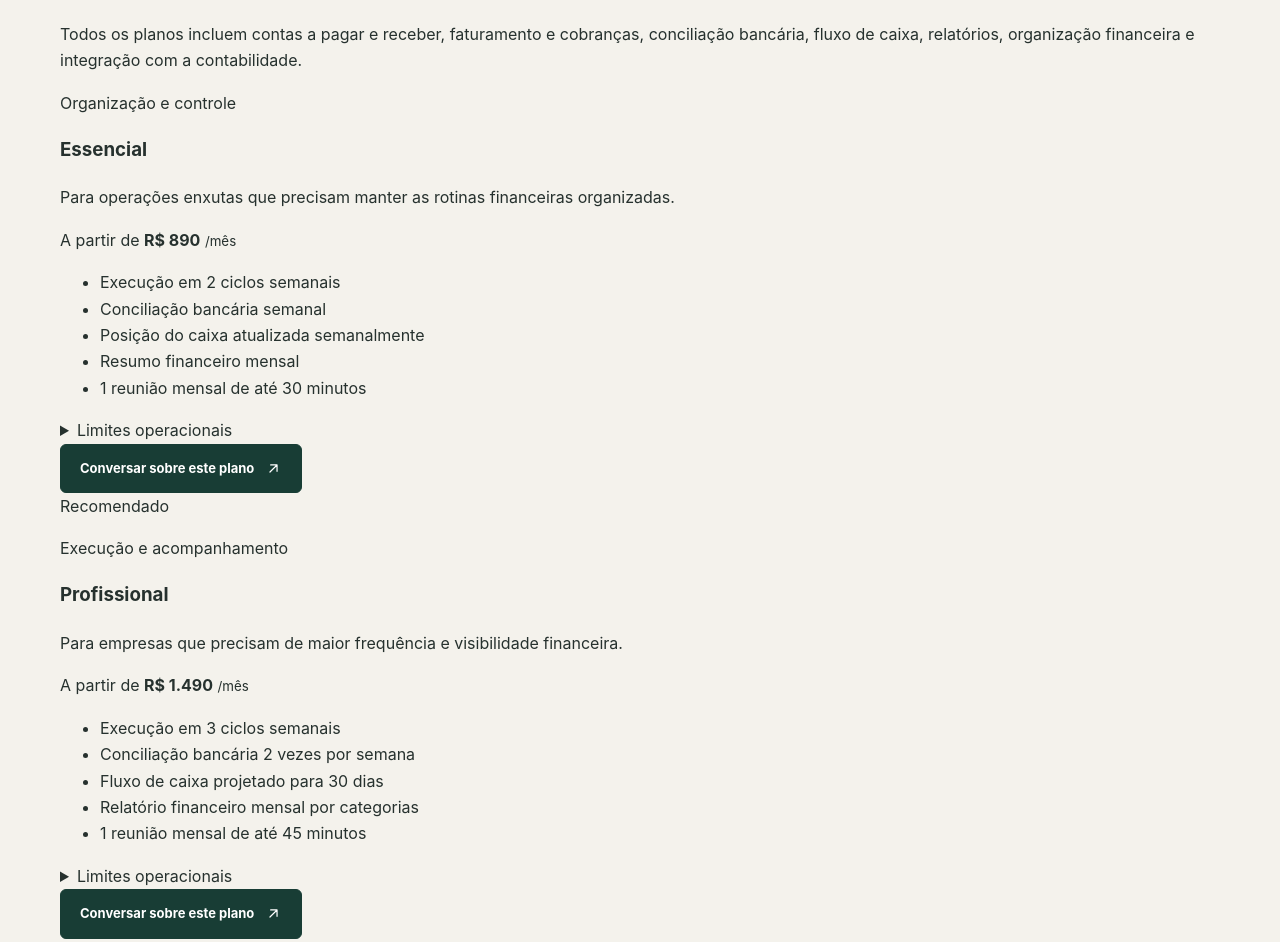
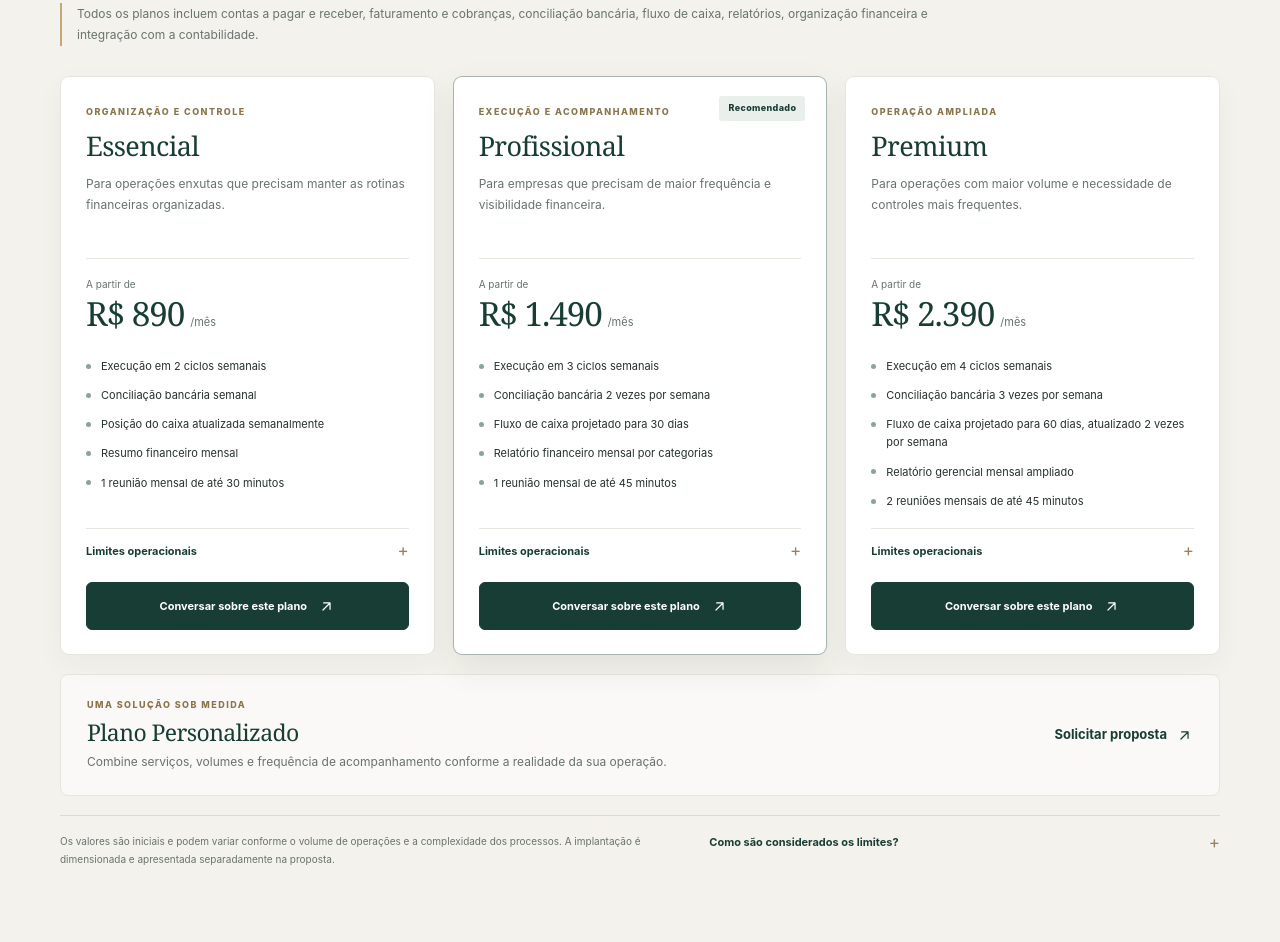
Before and after one commit to vallebpo/valle-bpo-site, a plain HTML site: page index.html in a window 1280 px wide. Shown: the part 3195-4137 px from the top of the page. Drawn offline with Linux system fonts and the light colour scheme.

Commit message:
Atualização da seção de planos e preços.

```diff
--- a/assets/css/styles.css
+++ b/assets/css/styles.css
@@ -146,3 +146,351 @@ a{color:inherit}button{font:inherit}svg{width:20px;height:20px;fill:none;stroke:
     padding: 12px 1px;
   }
 }
+
+/* =========================================================
+   Planos e investimento — Valle BPO Financeiro
+   Estilos isolados da seção #planos
+   ========================================================= */
+.plans-section {
+  background: var(--paper);
+}
+
+.plans-intro {
+  margin-bottom: 25px;
+}
+
+.plans-included {
+  max-width: 920px;
+  margin: 0 0 30px;
+  padding-left: 15px;
+  border-left: 2px solid var(--gold);
+  color: var(--muted);
+  font-size: 12px;
+  line-height: 1.8;
+}
+
+.plans-grid {
+  display: grid;
+  grid-template-columns: repeat(3, minmax(0, 1fr));
+  align-items: stretch;
+  gap: 18px;
+}
+
+.plan-card {
+  position: relative;
+  display: flex;
+  min-width: 0;
+  flex-direction: column;
+  padding: 28px 25px 24px;
+  border: 1px solid var(--line);
+  border-radius: 9px;
+  background: var(--white);
+  box-shadow: 0 9px 28px rgba(26, 48, 40, .045);
+}
+
+.plan-card-featured {
+  border-color: rgba(24, 61, 53, .38);
+  box-shadow: 0 13px 34px rgba(26, 48, 40, .085);
+}
+
+.plan-recommended {
+  position: absolute;
+  top: 19px;
+  right: 21px;
+  padding: 5px 9px;
+  border-radius: 3px;
+  background: var(--green-soft);
+  color: var(--green);
+  font-size: 9px;
+  font-weight: 800;
+  letter-spacing: .35px;
+}
+
+.plan-kicker {
+  margin: 0 0 11px;
+  color: #8C744D;
+  font-size: 9px;
+  font-weight: 850;
+  letter-spacing: 1.45px;
+  line-height: 1.5;
+  text-transform: uppercase;
+}
+
+.plan-card-featured .plan-kicker {
+  padding-right: 96px;
+}
+
+.plan-card h3,
+.custom-plan h3 {
+  margin: 0;
+  color: var(--green);
+  font-family: var(--serif);
+  font-size: 27px;
+  font-weight: 400;
+  letter-spacing: -.6px;
+  line-height: 1.15;
+}
+
+.plan-description {
+  min-height: 62px;
+  margin: 12px 0 0;
+  color: var(--muted);
+  font-size: 12px;
+  line-height: 1.75;
+}
+
+.plan-price {
+  display: flex;
+  flex-wrap: wrap;
+  align-items: baseline;
+  gap: 0 6px;
+  margin-top: 23px;
+  padding-top: 17px;
+  border-top: 1px solid var(--line);
+}
+
+.plan-price span {
+  flex-basis: 100%;
+  margin-bottom: 2px;
+  color: var(--muted);
+  font-size: 10px;
+}
+
+.plan-price strong {
+  color: var(--green);
+  font-family: var(--serif);
+  font-size: clamp(29px, 2.6vw, 36px);
+  font-weight: 400;
+  letter-spacing: -1.1px;
+  line-height: 1.2;
+  white-space: nowrap;
+}
+
+.plan-price small {
+  color: var(--muted);
+  font-size: 11px;
+}
+
+.plan-features {
+  display: grid;
+  gap: 11px;
+  margin: 23px 0 18px;
+  padding: 0;
+  list-style: none;
+}
+
+.plan-features li {
+  position: relative;
+  padding-left: 15px;
+  color: var(--ink);
+  font-size: 11px;
+  line-height: 1.65;
+}
+
+.plan-features li::before {
+  position: absolute;
+  top: .62em;
+  left: 0;
+  width: 5px;
+  height: 5px;
+  border-radius: 50%;
+  background: #8BA497;
+  content: "";
+}
+
+.plan-limits {
+  margin-top: auto;
+  padding: 13px 0 0;
+  border-top: 1px solid var(--line);
+}
+
+.plan-limits summary,
+.plans-note details summary {
+  display: flex;
+  align-items: center;
+  justify-content: space-between;
+  gap: 12px;
+  color: var(--green);
+  cursor: pointer;
+  font-size: 11px;
+  font-weight: 750;
+  list-style: none;
+}
+
+.plan-limits summary::-webkit-details-marker,
+.plans-note details summary::-webkit-details-marker {
+  display: none;
+}
+
+.plan-limits summary::after,
+.plans-note details summary::after {
+  color: #9A8056;
+  content: "+";
+  font-size: 17px;
+  font-weight: 400;
+  line-height: 1;
+}
+
+.plan-limits[open] summary::after,
+.plans-note details[open] summary::after {
+  content: "−";
+}
+
+.plan-limits ul {
+  display: grid;
+  gap: 6px;
+  margin: 12px 0 2px;
+  padding-left: 16px;
+  color: var(--muted);
+  font-size: 10px;
+  line-height: 1.6;
+}
+
+.plan-button {
+  width: 100%;
+  justify-content: center;
+  margin-top: 22px;
+  padding-inline: 12px;
+  font-size: 11px;
+}
+
+.plan-button svg {
+  flex: 0 0 auto;
+}
+
+.custom-plan {
+  display: flex;
+  align-items: center;
+  justify-content: space-between;
+  gap: 28px;
+  margin-top: 19px;
+  padding: 23px 26px;
+  border: 1px solid var(--line);
+  border-radius: 8px;
+  background: rgba(255, 255, 255, .58);
+}
+
+.custom-plan .plan-kicker {
+  margin-bottom: 7px;
+}
+
+.custom-plan h3 {
+  font-size: 23px;
+}
+
+.custom-plan p:not(.plan-kicker) {
+  max-width: 650px;
+  margin: 7px 0 0;
+  color: var(--muted);
+  font-size: 12px;
+  line-height: 1.7;
+}
+
+.custom-plan .text-link {
+  flex: 0 0 auto;
+  white-space: nowrap;
+}
+
+.plans-note {
+  display: grid;
+  grid-template-columns: 1.1fr .9fr;
+  align-items: start;
+  gap: 25px;
+  margin-top: 19px;
+  padding-top: 17px;
+  border-top: 1px solid rgba(24, 61, 53, .12);
+}
+
+.plans-note > p {
+  margin: 0;
+  color: var(--muted);
+  font-size: 10px;
+  line-height: 1.75;
+}
+
+.plans-note details p {
+  margin: 10px 0 0;
+  color: var(--muted);
+  font-size: 10px;
+  line-height: 1.75;
+}
+
+@media(max-width:960px) {
+  .plans-grid {
+    grid-template-columns: repeat(2, minmax(0, 1fr));
+  }
+
+  .plan-card:last-child {
+    grid-column: 1 / -1;
+    width: calc((100% - 18px) / 2);
+    justify-self: center;
+  }
+}
+
+@media(max-width:760px) {
+  .plans-intro {
+    margin-bottom: 21px;
+  }
+
+  .plans-included {
+    margin-bottom: 23px;
+  }
+
+  .plans-grid {
+    grid-template-columns: 1fr;
+    gap: 14px;
+  }
+
+  .plan-card:last-child {
+    grid-column: auto;
+    width: auto;
+  }
+
+  .plan-card {
+    padding: 25px 23px 22px;
+  }
+
+  .plan-description {
+    min-height: 0;
+    max-width: 440px;
+  }
+
+  .plan-price strong {
+    font-size: 34px;
+  }
+
+  .custom-plan {
+    align-items: flex-start;
+    flex-direction: column;
+    gap: 16px;
+    padding: 22px;
+  }
+
+  .plans-note {
+    grid-template-columns: 1fr;
+    gap: 14px;
+  }
+}
+
+@media(max-width:430px) {
+  .plan-card {
+    padding: 23px 20px 20px;
+  }
+
+  .plan-recommended {
+    top: 17px;
+    right: 17px;
+  }
+
+  .plan-card h3 {
+    font-size: 25px;
+  }
+
+  .custom-plan {
+    padding: 20px;
+  }
+
+  .custom-plan .text-link {
+    white-space: normal;
+  }
+}
```
